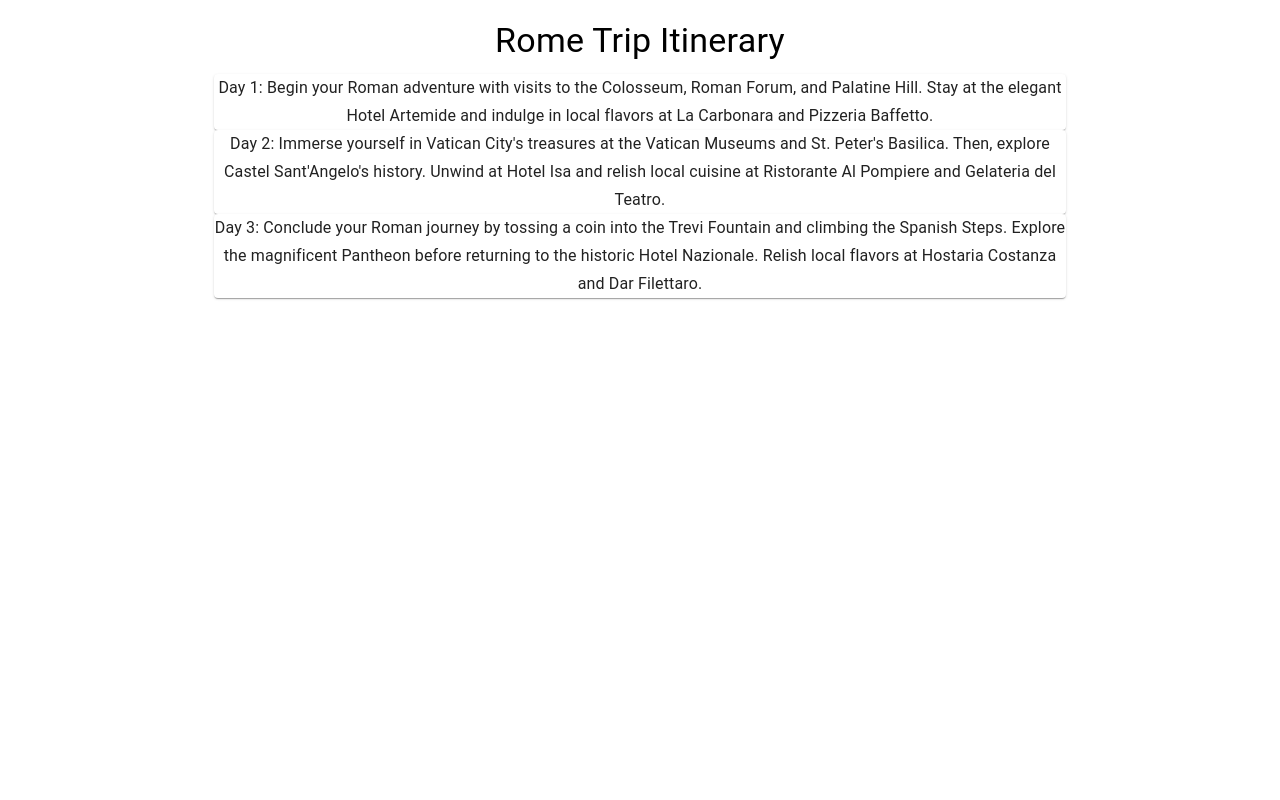
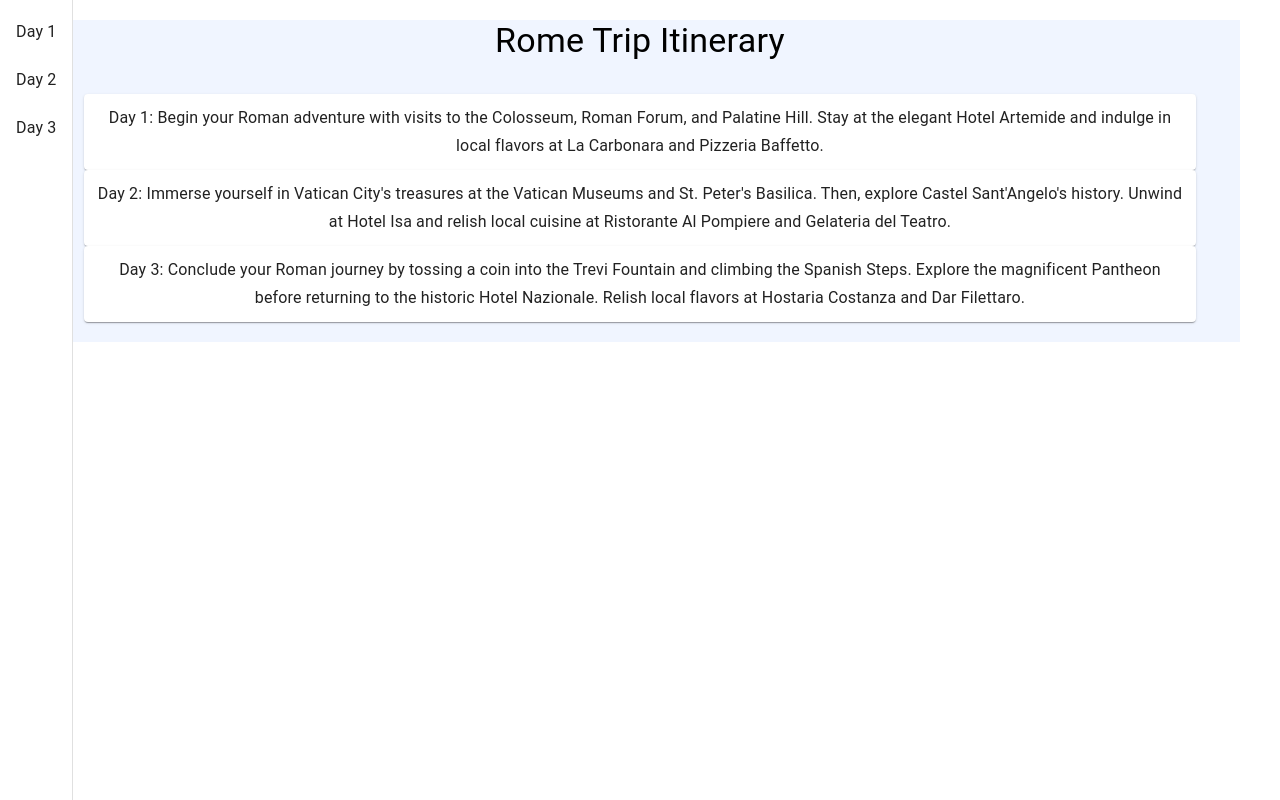
Before and after one commit to barashken/WHTT, a React (Create React App) app in the folder client/: page /show-trip in a window 1280 px wide. Built offline with nearby package versions, Linux system fonts and the light colour scheme; no server answers.

Commit message:
continue improving

```diff
--- a/client/src/components/DayDetails.js
+++ b/client/src/components/DayDetails.js
@@ -1,12 +1,36 @@
 import React from 'react';
-import { Paper, Typography, List, ListItem, ListItemText, Container } from '@mui/material';
+import { Typography, List, ListItem, ListItemText, Container, Card } from '@mui/material';
 
 const DayDetails = ({ day }) => {
   const { attractions, hotel, restaurants, day: dayTitle } = day;
 
+  const generateMapUrl = (location, name) => {
+    const baseUrl = "https://www.google.com/maps/search/?api=1&query=";
+    const formattedLocation = location.replace(/\s/g, "+");
+    const formattedName = name.replace(/\s/g, "+");
+    return baseUrl + formattedLocation + "+" + formattedName;
+  };
+
+  const renderList = (list, type) => (
+    <List>
+      {list.map((item, index) => (
+        <ListItem key={index}>
+          <ListItemText
+            primary={<strong>{item.name}</strong>}
+            secondary={item.description}
+          />
+          <ListItemText primary={`Location: ${item.location}`} />
+          <a href={generateMapUrl(item.location, item.name)} target="_blank" rel="noopener noreferrer">
+            View on Google Maps
+          </a>
+        </ListItem>
+      ))}
+    </List>
+  );
+
   return (
     <Container maxWidth="md" style={{ marginTop: '20px' }}>
-      <Paper elevation={3} style={{ padding: '20px' }}>
+      <Card elevation={3} style={{ padding: '20px' }}>
         <Typography variant="h5" gutterBottom>
           {dayTitle}
         </Typography>
@@ -17,19 +41,6 @@
           {day.summary}
         </Typography>
 
-        <Typography variant="h6">Attractions:</Typography>
-        <List>
-          {attractions.map((attraction, index) => (
-            <ListItem key={index}>
-              <ListItemText
-                primary={<strong>{attraction.name}</strong>}
-                secondary={attraction.description}
-              />
-              <ListItemText primary={`Location: ${attraction.location}`} />
-            </ListItem>
-          ))}
-        </List>
-
         <Typography variant="h6">Hotel:</Typography>
         <Typography variant="body1">
           <strong>{hotel.name}</strong>
@@ -38,20 +49,16 @@
           <br />
           Location: {hotel.location}
         </Typography>
+        <a href={generateMapUrl(hotel.location, hotel.name)} target="_blank" rel="noopener noreferrer">
+            View on Google Maps
+        </a>
+
+        <Typography variant="h6">Attractions:</Typography>
+        {renderList(attractions, "Attraction")}
 
         <Typography variant="h6">Restaurants:</Typography>
-        <List>
-          {restaurants.map((restaurant, index) => (
-            <ListItem key={index}>
-              <ListItemText
-                primary={<strong>{restaurant.name}</strong>}
-                secondary={restaurant.description}
-              />
-              <ListItemText primary={`Location: ${restaurant.location}`} />
-            </ListItem>
-          ))}
-        </List>
-      </Paper>
+        {renderList(restaurants, "Restaurant")}
+      </Card>
     </Container>
   );
 };
--- a/client/src/components/TripSummery/TripSummery.css
+++ b/client/src/components/TripSummery/TripSummery.css
@@ -1,6 +1,7 @@
 .trip-summary-container {
   text-align: center;
   margin-top: 20px;
+  background-color: #f0f5ff; /* Blue background */
 }
 
 .trip-summary-paper {
@@ -18,10 +19,6 @@
 
 .trip-summary-item:hover {
   background-color: #f0f0f0;
-}
-
-.selected {
-  background-color: #d3d3d3;
 }
 
 .day-buttons-container {
@@ -60,12 +57,14 @@
   border-radius: 10px;
   box-shadow: 0px 0px 10px rgba(0, 0, 0, 0.5);
   position: relative;
-  display: flex;
-  flex-direction: column;
-  max-width: 100%; /* Set the maximum width for the modal */
-  max-height: 100%; /* Set the maximum height for the modal */
+  max-width: 90%; /* Set the maximum width for the modal */
+  max-height: 90%; /* Set the maximum height for the modal */
   overflow: auto; /* Enable scrolling when content overflows */
-  margin: 10px; /* Add some margin for spacing */
+  margin: auto; /* Center-align the modal */
+  display: grid;
+  grid-template-columns: 1fr 1fr; /* Create a 2-column grid */
+  gap: 20px; /* Add some gap between the columns */
+  align-items: start; /* Align grid items to the top */
 }
 
 .close-day-button {
@@ -102,3 +101,25 @@
 .active {
   background-color: #d3d3d3;
 }
+
+.day-drawer {
+  width: 240px;
+}
+
+.day-summary {
+  cursor: pointer;
+  padding: 10px;
+  transition: background-color 0.3s ease-in-out;
+}
+
+.selected {
+  background-color: #d3d3d3;
+}
+
+.day-details {
+  display: flex;
+  justify-content: space-between;
+  align-items: flex-start;
+  padding: 20px;
+  gap: 20px;
+}
--- a/client/src/components/TripSummery/TripSummery.js
+++ b/client/src/components/TripSummery/TripSummery.js
@@ -1,5 +1,5 @@
 import React, { useState } from 'react';
-import { Typography, Container, Paper } from '@mui/material';
+import { Typography, Container, Drawer, List, ListItem, ListItemText, Divider, Box, Paper } from '@mui/material';
 import DayDetails from '../DayDetails'; // Assuming you have this component
 import './TripSummery.css';
 import tripData from '../TripData';
@@ -16,16 +16,35 @@
   };
 
   return (
-    <Container maxWidth="md" className="trip-summary-container">
+    <Container maxWidth="lg" className="trip-summary-container">
       <Typography variant="h4" gutterBottom>
         Rome Trip Itinerary
       </Typography>
 
+      <Drawer
+        variant="permanent"
+        anchor="left"
+        className="day-drawer"
+      >
+        <List>
+          {tripData.map((day, index) => (
+            <ListItem
+              key={index}
+              button
+              onClick={() => handleDayClick(index)}
+            >
+              <ListItemText primary={`Day ${index + 1}`} />
+            </ListItem>
+          ))}
+        </List>
+      </Drawer>
+
+      <Box className="day-details">
         <div className="days-list">
           {tripData.map((day, index) => (
             <Paper
               key={index}
-            className="day-summary"
+              className={`day-summary ${selectedDay === index ? 'selected' : ''}`}
               onClick={() => handleDayClick(index)}
             >
               <Typography variant="subtitle1">
@@ -38,7 +57,9 @@
         {selectedDay !== null && (
           <div className="day-details-overlay">
             <div className="day-details-modal">
+              <div className="day-details-content">
                 <DayDetails day={tripData[selectedDay]} />
+              </div>
               <button
                 onClick={handleCloseDayDetails}
                 className="close-day-button"
@@ -48,6 +69,7 @@
             </div>
           </div>
         )}
+      </Box>
     </Container>
   );
 };
```
Lines whose indentation alone changed are shown as unchanged.
